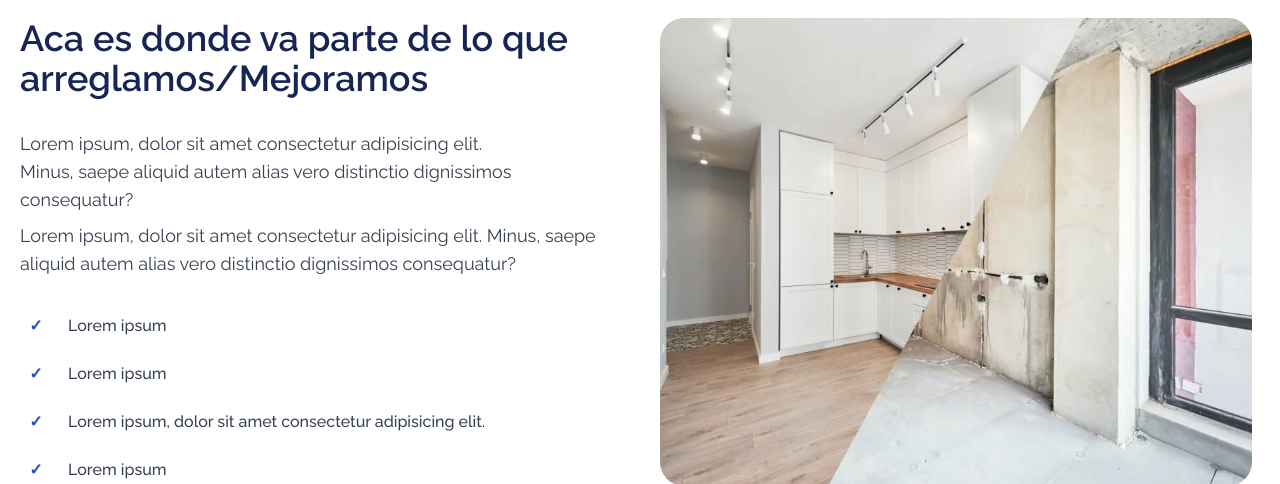
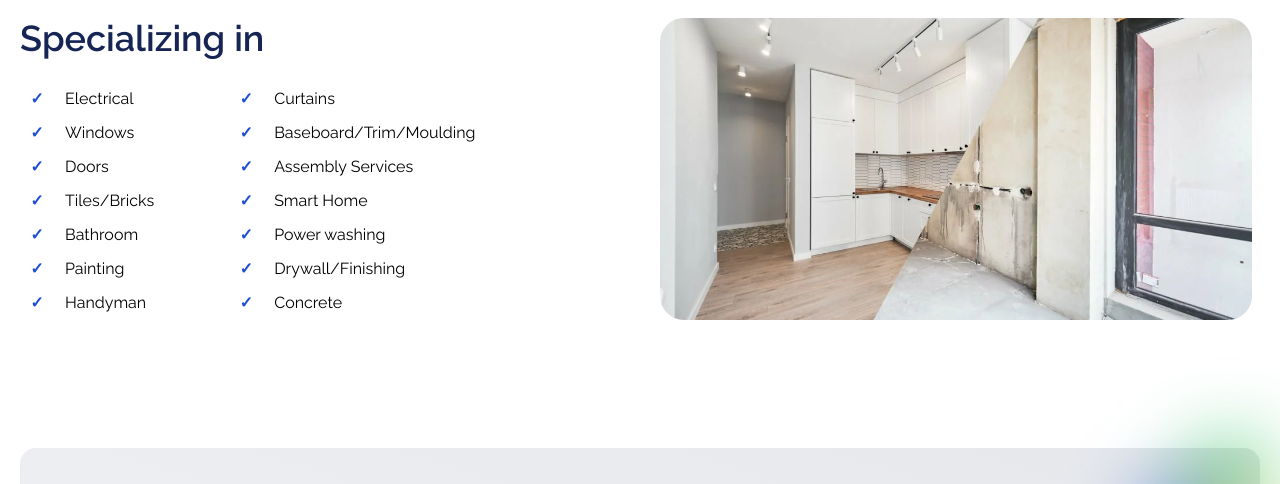
Before and after one commit to Raydesite/upata-solutions, an Astro site: page / in a window 1280 px wide. Shown: the part 2030-2514 px from the top of the page. Built offline with nearby package versions, Linux system fonts and the light colour scheme; Astro itself is replaced by a stand-in of ours.

Commit message:
🎨 Improv structure

```diff
--- a/src/components/sections/CTA.astro
+++ b/src/components/sections/CTA.astro
@@ -49,7 +49,7 @@ import Paragraph from "../shared/Paragraph.astro";
         </Paragraph>
         <div class="mx-auto max-w-md sm:max-w-xl pt-10">
           <Button variant={"primary"}>
-            <span class="text-white relative z-[5]">Contact</span>
+            <span class="text-white relative z-[5]">Free estimated</span>
           </Button>
         </div>
       </div>
--- a/src/components/sections/Features.astro
+++ b/src/components/sections/Features.astro
@@ -10,30 +10,41 @@ import Title from "../shared/Title.astro";
 
         <div class="flex-1 flex midmd:w-7/12 lg:w-1/2 flex-col">
             <Title>
-                Aca es donde va parte de lo que arreglamos/Mejoramos
+                Specializing in
             </Title>
-            <Paragraph className="mt-8">
-                Lorem ipsum, dolor sit amet consectetur adipisicing elit.
+            <table class="table-auto">
                 <br>
-                Minus, saepe aliquid autem alias vero distinctio dignissimos consequatur?
-            </Paragraph>
-            <Paragraph className="mt-2">
-                Lorem ipsum, dolor sit amet consectetur adipisicing elit. Minus, saepe aliquid autem alias vero distinctio dignissimos consequatur?
-            </Paragraph>
-            <ul class="mt-8 space-y-4 text-heading-3 font-medium">
-                <li>
-                    <span class="font-bold bg-box-bg rounded-full w-8 h-8 mr-3 text-primary inline-flex justify-center items-center">&checkmark;</span> Lorem ipsum
-                </li>
-                <li>
-                    <span class="font-bold bg-box-bg rounded-full w-8 h-8 mr-3 text-primary inline-flex justify-center items-center">&checkmark;</span> Lorem ipsum
-                </li>
-                <li>
-                    <span class="font-bold bg-box-bg rounded-full w-8 h-8 mr-3 text-primary inline-flex justify-center items-center">&checkmark;</span> Lorem ipsum, dolor sit amet consectetur adipisicing elit.
-                </li>
-                <li>
-                    <span class="font-bold bg-box-bg rounded-full w-8 h-8 mr-3 text-primary inline-flex justify-center items-center">&checkmark;</span> Lorem ipsum
-                </li>
-            </ul>
+                <tbody>
+                  <tr>
+                    <td><span class="font-bold bg-box-bg rounded-full w-8 h-8 mr-3 text-primary inline-flex justify-center items-center">&checkmark;</span>Electrical</td>
+                    <td><span class="font-bold bg-box-bg rounded-full w-8 h-8 mr-3 text-primary inline-flex justify-center items-center">&checkmark;</span>Curtains</td>
+                  </tr>
+                  <tr>
+                    <td><span class="font-bold bg-box-bg rounded-full w-8 h-8 mr-3 text-primary inline-flex justify-center items-center">&checkmark;</span>Windows</td>
+                    <td><span class="font-bold bg-box-bg rounded-full w-8 h-8 mr-3 text-primary inline-flex justify-center items-center">&checkmark;</span>Baseboard/Trim/Moulding</td>
+                  </tr>
+                  <tr>
+                    <td><span class="font-bold bg-box-bg rounded-full w-8 h-8 mr-3 text-primary inline-flex justify-center items-center">&checkmark;</span>Doors</td>
+                    <td><span class="font-bold bg-box-bg rounded-full w-8 h-8 mr-3 text-primary inline-flex justify-center items-center">&checkmark;</span>Assembly Services</td>
+                  </tr>
+                  <tr>
+                    <td><span class="font-bold bg-box-bg rounded-full w-8 h-8 mr-3 text-primary inline-flex justify-center items-center">&checkmark;</span>Tiles/Bricks</td>
+                    <td><span class="font-bold bg-box-bg rounded-full w-8 h-8 mr-3 text-primary inline-flex justify-center items-center">&checkmark;</span>Smart Home</td>
+                  </tr>
+                  <tr>
+                    <td><span class="font-bold bg-box-bg rounded-full w-8 h-8 mr-3 text-primary inline-flex justify-center items-center">&checkmark;</span>Bathroom</td>
+                    <td><span class="font-bold bg-box-bg rounded-full w-8 h-8 mr-3 text-primary inline-flex justify-center items-center">&checkmark;</span>Power washing</td>
+                  </tr>
+                  <tr>
+                    <td><span class="font-bold bg-box-bg rounded-full w-8 h-8 mr-3 text-primary inline-flex justify-center items-center">&checkmark;</span>Painting</td>
+                    <td><span class="font-bold bg-box-bg rounded-full w-8 h-8 mr-3 text-primary inline-flex justify-center items-center">&checkmark;</span>Drywall/Finishing</td>
+                  </tr>
+                  <tr>
+                    <td><span class="font-bold bg-box-bg rounded-full w-8 h-8 mr-3 text-primary inline-flex justify-center items-center">&checkmark;</span>Handyman</td>
+                    <td><span class="font-bold bg-box-bg rounded-full w-8 h-8 mr-3 text-primary inline-flex justify-center items-center">&checkmark;</span>Concrete</td>
+                  </tr>
+                </tbody>
+              </table>
         </div>
 
         <div class="max-w-md mx-auto midmd:max-w-none lg:mx-0  lg:pr-10 xl:pr-2 flex-1 flex w-11/12 midmd:w-5/12 lg:w-1/2 midmd:h-auto">
--- a/src/layouts/Layout.astro
+++ b/src/layouts/Layout.astro
@@ -16,7 +16,7 @@ const { title } = Astro.props;
     <meta name="viewport" content="width=device-width" />
     <link rel="icon" type="image/svg+xml" href="/favicon.svg" />
     <meta name="generator" content={Astro.generator} />
-    <meta name="description" content="AgenceX - SEO Agency website landing page made with ASTROJS and TAILWINDCSS">
+    <meta name="description" content="Upata Solutions - Everything in remodeling, construction and services.">
     <title>Upata Solutions- {title}</title>
     <link
       href="https://fonts.googleapis.com/css2?family=Raleway:wght@300;400;500;600;700&display=swap"
--- a/src/pages/index.astro
+++ b/src/pages/index.astro
@@ -7,7 +7,7 @@ import Features from '../components/sections/Features.astro';
 import CTA from '../components/sections/CTA.astro';
 ---
 
-<Layout title="Welcome to AgenceX">
+<Layout title="Welcome to Website of Upata Solutions">
 	<main class="flex flex-col gap-y-20 md:gap-y-32 overflow-hidden">
 		<Hero/>
 		<Services/>
--- a/src/utils/data.ts
+++ b/src/utils/data.ts
@@ -1,27 +1,27 @@
 const services = [
 	{
-		title: 'Services 1',
+		title: 'Restoration',
 		description:
 			'Lorem ipsum dolor sit amet, consectetur adipisicing elit. Corrupti qui soluta cupiditate',
 		icon: `<svg xmlns="http://www.w3.org/2000/svg" fill="none" viewBox="0 0 24 24" stroke-width="1.5" stroke="currentColor" class="w-6 h-6"> <path stroke-linecap="round" stroke-linejoin="round" d="M6 12L3.269 3.126A59.768 59.768 0 0121.485 12 59.77 59.77 0 013.27 20.876L5.999 12zm0 0h7.5" />
         </svg>`,
 	},
 	{
-		title: 'Services 2',
+		title: 'Installation',
 		description:
 			'Sunt, ipsam, necessitatibus sint fugit officia laboriosam minima ab ullam at magni et. Quaerat, sint!',
 		icon: `<svg xmlns="http://www.w3.org/2000/svg" fill="none" viewBox="0 0 24 24" stroke-width="1.5" stroke="currentColor" class="w-6 h-6"> <path stroke-linecap="round" stroke-linejoin="round" d="M6 12L3.269 3.126A59.768 59.768 0 0121.485 12 59.77 59.77 0 013.27 20.876L5.999 12zm0 0h7.5" />
         </svg>`,
 	},
 	{
-		title: 'Services 3',
+		title: 'Paint',
 		description:
 			'Lorem ipsum dolor sit amet, consectetur adipisicing elit. Corrupti qui soluta cupiditate',
 		icon: `<svg xmlns="http://www.w3.org/2000/svg" fill="none" viewBox="0 0 24 24" stroke-width="1.5" stroke="currentColor" class="w-6 h-6"> <path stroke-linecap="round" stroke-linejoin="round" d="M6 12L3.269 3.126A59.768 59.768 0 0121.485 12 59.77 59.77 0 013.27 20.876L5.999 12zm0 0h7.5" />
         </svg>`,
 	},
 	{
-		title: 'Services 4',
+		title: 'Decorations',
 		description:
 			'Lorem ipsum dolor sit amet, consectetur adipisicing elit. Corrupti qui soluta cupiditate',
 		icon: `<svg xmlns="http://www.w3.org/2000/svg" fill="none" viewBox="0 0 24 24" stroke-width="1.5" stroke="currentColor" class="w-6 h-6"> <path stroke-linecap="round" stroke-linejoin="round" d="M6 12L3.269 3.126A59.768 59.768 0 0121.485 12 59.77 59.77 0 013.27 20.876L5.999 12zm0 0h7.5" />
```
Also changed, not shown: public/images/dev-with-c-1.webp (deleted), public/images/dev-with-c.webp (deleted).
